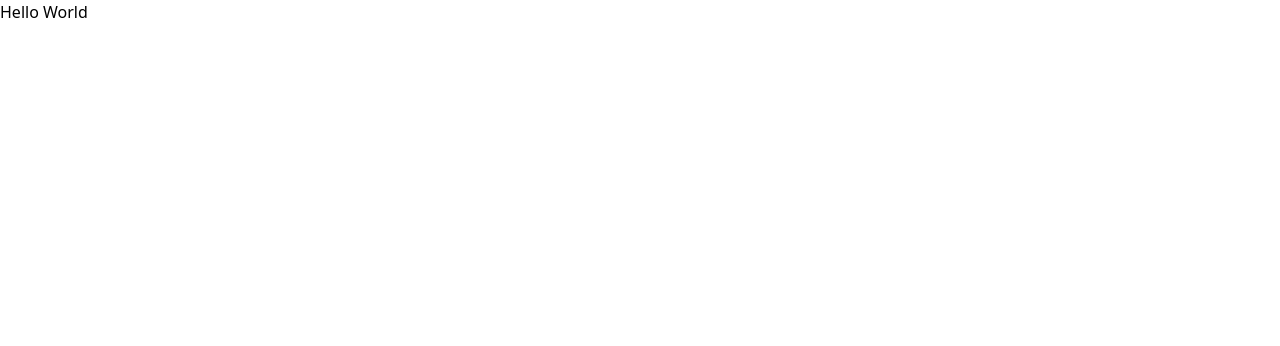
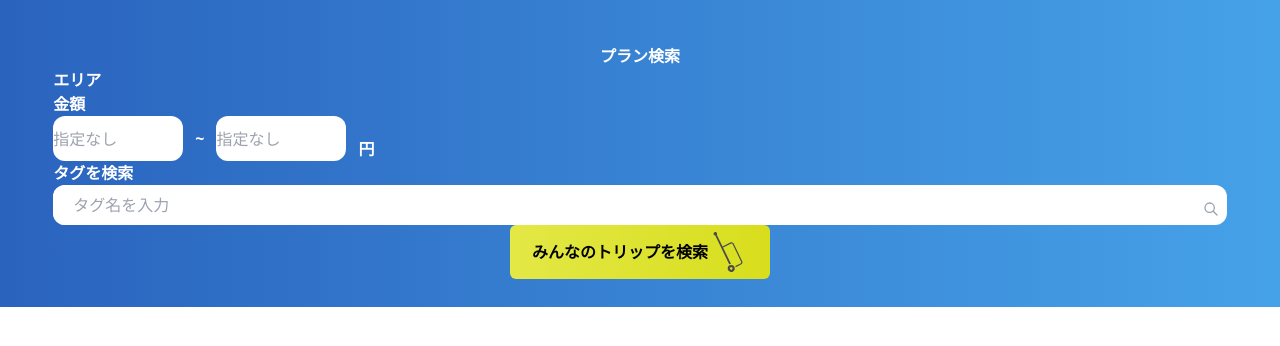
Before and after one commit to averak/DeNA-hack-2021, a Next.js app in the folder frontend/: page / in a window 1280 px wide. Shown: the top 346 px of the page. Built offline with nearby package versions, Linux system fonts and the light colour scheme.

Commit message:
UPDATE: topページ作成

```diff
--- a/frontend/src/pages/index.tsx
+++ b/frontend/src/pages/index.tsx
@@ -1,7 +1,151 @@
+import { Menu, Transition } from "@headlessui/react";
+import Image from "next/image";
 import type { VFC } from "react";
+import { Fragment } from "react";
+import AREA from "src/utils/static/area.json";
+
+// type Area = {
+//   [key: string]: string;
+// };
+
+// type AreaInfo = {
+//   [key: string]: Area[];
+// };
+
+// const AREA_CONFIG: AreaInfo = JSON.parse(AREA);
+
+type IconProps = {
+  className: string;
+};
+
+const DownIcon: VFC<IconProps> = ({ className }) => {
+  return (
+    <svg
+      xmlns="http://www.w3.org/2000/svg"
+      className={className}
+      fill="none"
+      viewBox="0 0 24 24"
+      stroke="currentColor"
+    >
+      <path
+        strokeLinecap="round"
+        strokeLinejoin="round"
+        strokeWidth={2}
+        d="M19 9l-7 7-7-7"
+      />
+    </svg>
+  );
+};
+
+const SearchIcon: VFC<IconProps> = ({ className }) => {
+  return (
+    <svg
+      xmlns="http://www.w3.org/2000/svg"
+      className={className}
+      fill="none"
+      viewBox="0 0 24 24"
+      stroke="currentColor"
+    >
+      <path
+        strokeLinecap="round"
+        strokeLinejoin="round"
+        strokeWidth="2"
+        d="M21 21l-6-6m2-5a7 7 0 11-14 0 7 7 0 0114 0z"
+      />
+    </svg>
+  );
+};
+
+const AreaSelects: VFC = () => {
+  return (
+    <Menu as="div" className="w-full">
+      {Object.entries(AREA).map(([category, value]) => {
+        return (
+          <div className="inline w-1/2" key={category}>
+            <Menu.Button className="inline-flex justify-between items-center py-2 px-2 w-full text-xs font-bold text-black bg-white">
+              {category}
+              <DownIcon className="w-4 h-4" />
+            </Menu.Button>
+            <Transition
+              as={Fragment}
+              enter="transition ease-out duration-100"
+              enterFrom="transform opacity-0 scale-95"
+              enterTo="transform opacity-100 scale-100"
+              leave="transition ease-in duration-75"
+              leaveFrom="transform opacity-100 scale-100"
+              leaveTo="transform opacity-0 scale-95"
+            >
+              <Menu.Items className="py-3 px-2 w-full">
+                {Object.entries(value).map(([id, area]) => {
+                  return (
+                    <Menu.Item key={id}>
+                      {({ active }) => {
+                        return (
+                          <button
+                            className={`${
+                              active
+                                ? "bg-violet-500 text-white"
+                                : "text-gray-900"
+                            } group flex rounded-md items-center w-full px-2 py-2 text-sm`}
+                          >
+                            {area}
+                          </button>
+                        );
+                      }}
+                    </Menu.Item>
+                  );
+                })}
+              </Menu.Items>
+            </Transition>
+          </div>
+        );
+      })}
+    </Menu>
+  );
+};
 
 const HomePage: VFC = () => {
-  return <main>Hello World</main>;
+  return (
+    <div className="p-0 m-0 w-full">
+      <div className="py-7 font-bold text-white bg-gradient-to-r from-blue-c2 to-blue-c1">
+        <p className="pt-4 text-center">プラン検索</p>
+        <div className="mx-auto w-11/12">
+          <p className="text-left">エリア</p>
+          <AreaSelects />
+          <p className="text-left">金額</p>
+          <div className="flex gap-3 items-end w-full">
+            <input
+              className="max-w-[130px] h-[45px] text-gray-500 bg-white rounded-xl"
+              placeholder="指定なし"
+            />
+            <p className="leading-[45px]">~</p>
+            <input
+              className="max-w-[130px] h-[45px] text-gray-500 bg-white rounded-xl"
+              placeholder="指定なし"
+            />
+            <p>円</p>
+          </div>
+          <p className="text-left">タグを検索</p>
+          <div className="relative w-full h-[40px] bg-white rounded-xl">
+            <input
+              className="pl-5 leading-[40px] text-gray-600 rounded-xl outline-none"
+              placeholder="タグ名を入力"
+            />
+            <SearchIcon className="absolute right-2 bottom-2 w-4 h-4 text-gray-400" />
+          </div>
+        </div>
+        <button className="flex justify-center items-center mx-auto w-full max-w-[260px] h-[54px] text-center bg-gradient-to-r from-yellow-c2 to-yellow-c1 rounded-md">
+          <p className="font-bold text-black">みんなのトリップを検索</p>
+          <Image
+            src="/carry_case_icon.svg"
+            width={40}
+            height={40}
+            alt="キャリーケースのアイコン"
+          />
+        </button>
+      </div>
+    </div>
+  );
 };
 
 export default HomePage;
```
